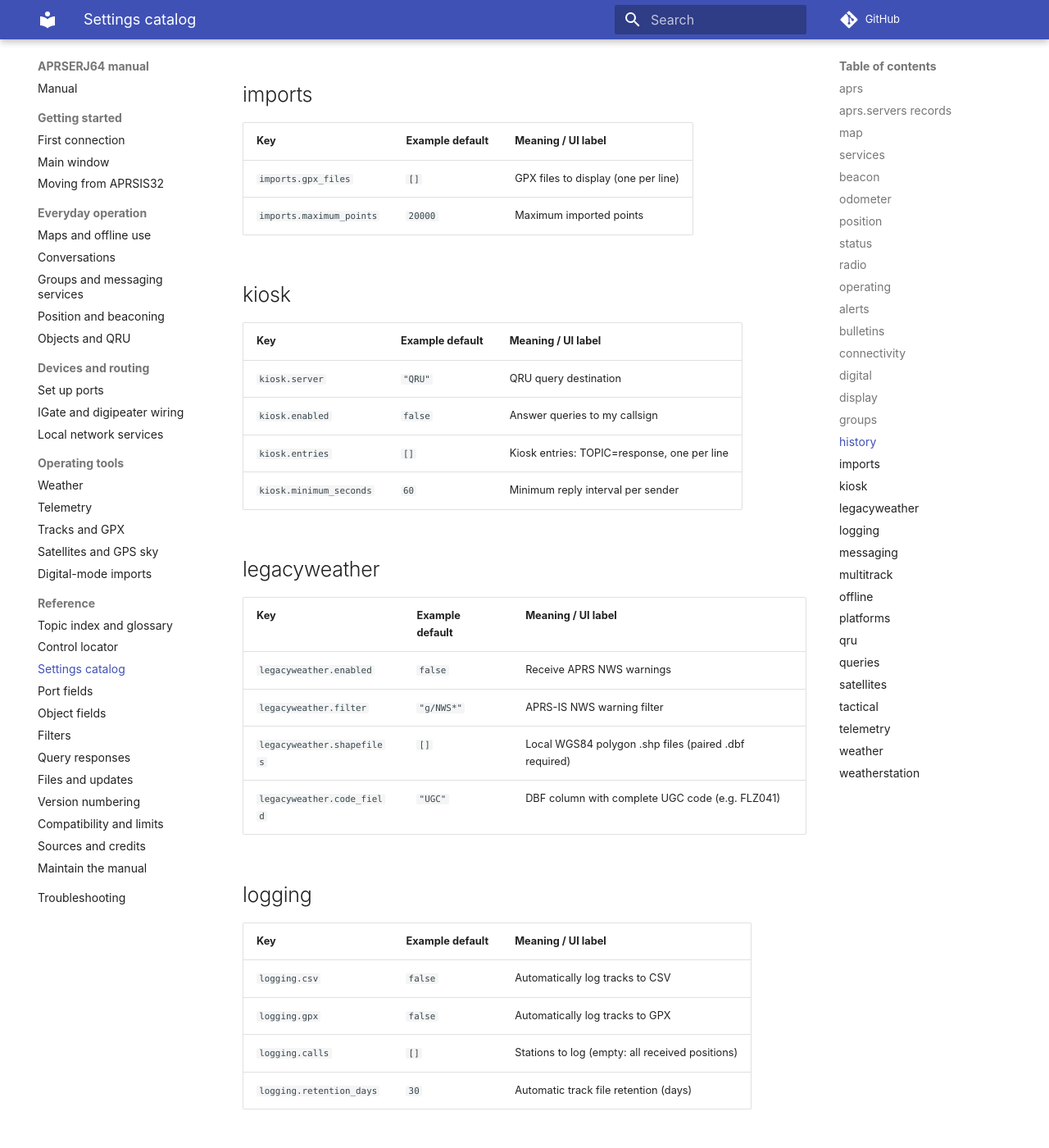
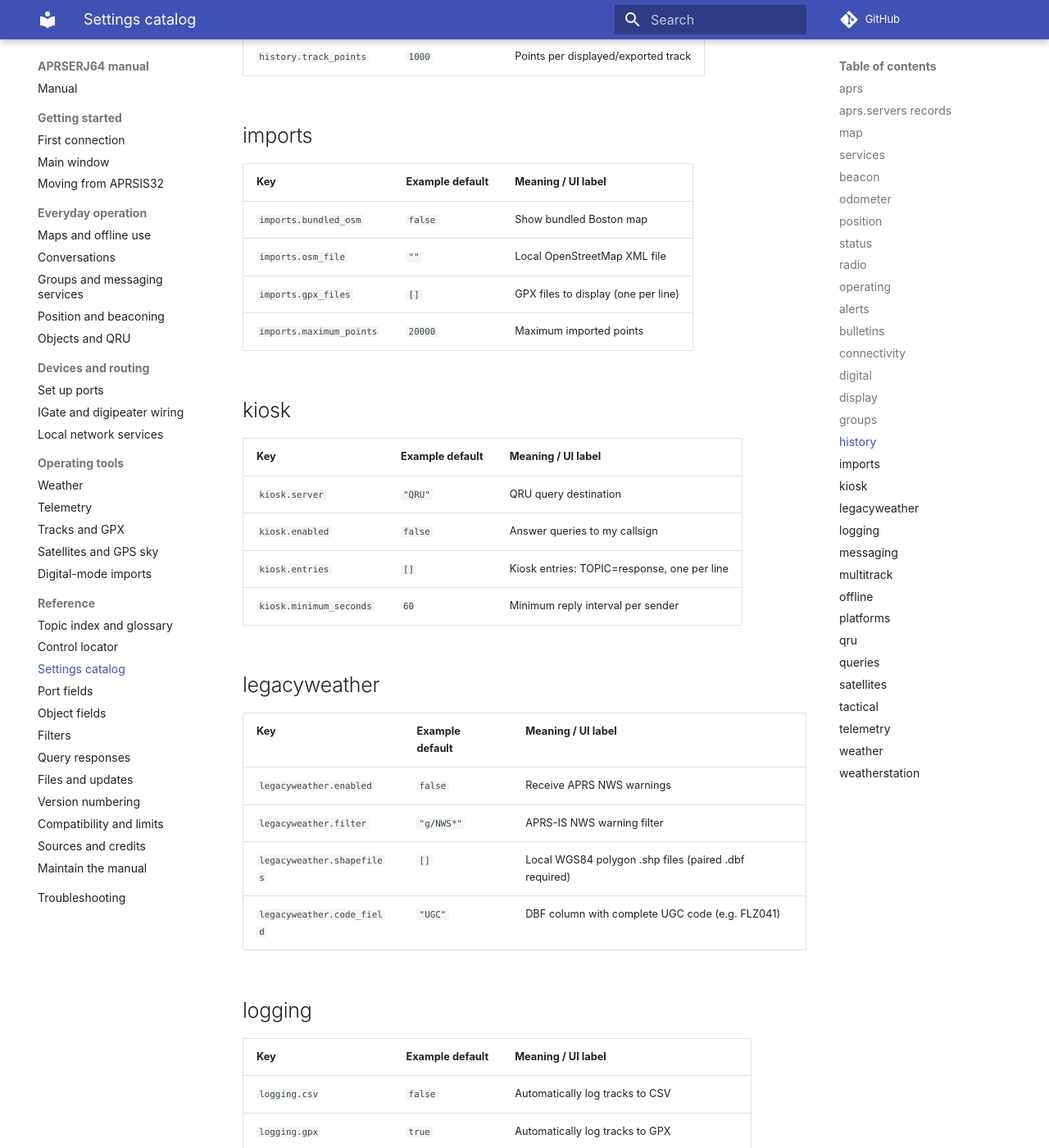
Before and after one commit to kj4dxk/APRSERJ64, an MkDocs documentation site: the page built from docs/reference/settings.md, in a window 1280 px wide and 1400 px high, scrolled down 10063 px. Shown: the whole window at 82% size. Built offline with MkDocs 1.6.1 and Material for MkDocs 9.7.7, drawn with Linux system fonts in a browser that asks for light colours; comment, search, counter and statistics services are not loaded; some of the changed text lies outside the part shown.

Commit message:
Refresh the release manual's generated settings and version

```diff
--- a/docs/reference/settings.md
+++ b/docs/reference/settings.md
@@ -36,6 +36,7 @@ Each `[[aprs.servers]]` entry is a separate record. The example contains 12 entr
 
 | Key | Example default | Meaning / UI label |
 | --- | --- | --- |
+| `map.compatibility_mode` | `false` | compatibility mode |
 | `map.latitude` | `28.536725` | latitude |
 | `map.longitude` | `-81.242932` | longitude |
 | `map.source_name` | `"pdeffenb"` | source name |
@@ -245,6 +247,8 @@ Each `[[aprs.servers]]` entry is a separate record. The example contains 12 entr
 
 | Key | Example default | Meaning / UI label |
 | --- | --- | --- |
+| `imports.bundled_osm` | `false` | Show bundled Boston map |
+| `imports.osm_file` | `""` | Local OpenStreetMap XML file |
 | `imports.gpx_files` | `[]` | GPX files to display (one per line) |
 | `imports.maximum_points` | `20000` | Maximum imported points |
 
@@ -271,7 +275,7 @@ Each `[[aprs.servers]]` entry is a separate record. The example contains 12 entr
 | Key | Example default | Meaning / UI label |
 | --- | --- | --- |
 | `logging.csv` | `false` | Automatically log tracks to CSV |
-| `logging.gpx` | `false` | Automatically log tracks to GPX |
+| `logging.gpx` | `true` | Automatically log tracks to GPX |
 | `logging.calls` | `[]` | Stations to log (empty: all received positions) |
 | `logging.retention_days` | `30` | Automatic track file retention (days) |
 
```
Also changed, not shown: other parts of docs/reference/settings.md (+3 -1 lines), 1 other file.
